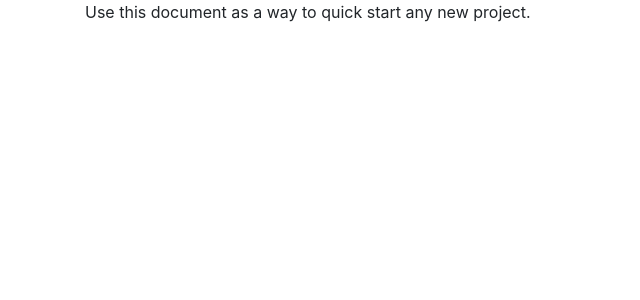
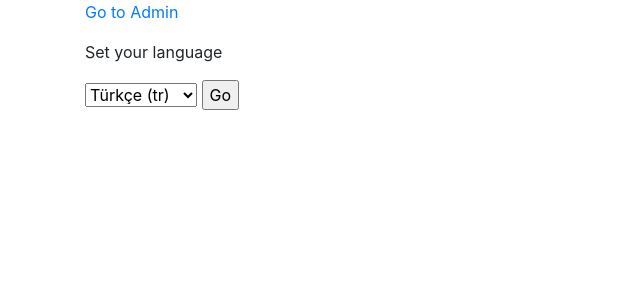
Before and after one commit to dogukantufekci/supersalon, a Django app: page / in a window 1280 px wide. Shown: the part 56-356 px from the top of the page, without its empty margins (0-640 px from the left). Run offline with Django 3.2, Linux system fonts and the light colour scheme; parts of the project's set-up code (start-up, migrations or seed data) failed here and were passed over; some libraries are stand-ins or nearby versions.

Commit message:
added language support

```diff
--- a/config/urls.py
+++ b/config/urls.py
@@ -12,6 +12,9 @@ from django.views import defaults as default_views
 urlpatterns = [
     url(r'^$', TemplateView.as_view(template_name='pages/home.html'), name="home"),
     url(r'^about/$', TemplateView.as_view(template_name='pages/about.html'), name="about"),
+
+   # change language
+    url(r'^i18n/', include('django.conf.urls.i18n')),
 
     # Grappelli for Django Admin
     url(r'^grappelli/', include('grappelli.urls')), # grappelli URLS
--- a/supersalon/templates/base.html
+++ b/supersalon/templates/base.html
@@ -1,5 +1,6 @@
 {% load staticfiles i18n %}<!DOCTYPE html>
-<html lang="en" ng-app>
+{% get_current_language as LANGUAGE_CODE %}
+<html lang="{{ LANGUAGE_CODE }}" ng-app>
   <head>
     <meta charset="utf-8">
     <meta http-equiv="x-ua-compatible" content="ie=edge">
--- a/supersalon/templates/pages/home.html
+++ b/supersalon/templates/pages/home.html
@@ -1 +1,22 @@
 {% extends "base.html" %}
+{% load i18n %}
+
+
+{% block content %}
+<p><a href="{% url 'admin:index' %}">{% trans "Go to Admin" %}</a></p>
+<p>{% trans "Set your language" %}</p>
+<form action="{% url 'set_language' %}" method="post">{% csrf_token %}
+    <input name="next" type="hidden" value="{{ redirect_to }}" />
+    <select name="language">
+        {% get_current_language as LANGUAGE_CODE %}
+        {% get_available_languages as LANGUAGES %}
+        {% get_language_info_list for LANGUAGES as languages %}
+        {% for language in languages %}
+            <option value="{{ language.code }}"{% if language.code == LANGUAGE_CODE %} selected="selected"{% endif %}>
+                {{ language.name_local }} ({{ language.code }})
+            </option>
+        {% endfor %}
+    </select>
+    <input type="submit" value="Go" />
+</form>
+{% endblock content %}
```
Also changed, not shown: config/settings/common.py (+17 -1 lines), supersalon/locale/tr/LC_MESSAGES/django.po (added).
